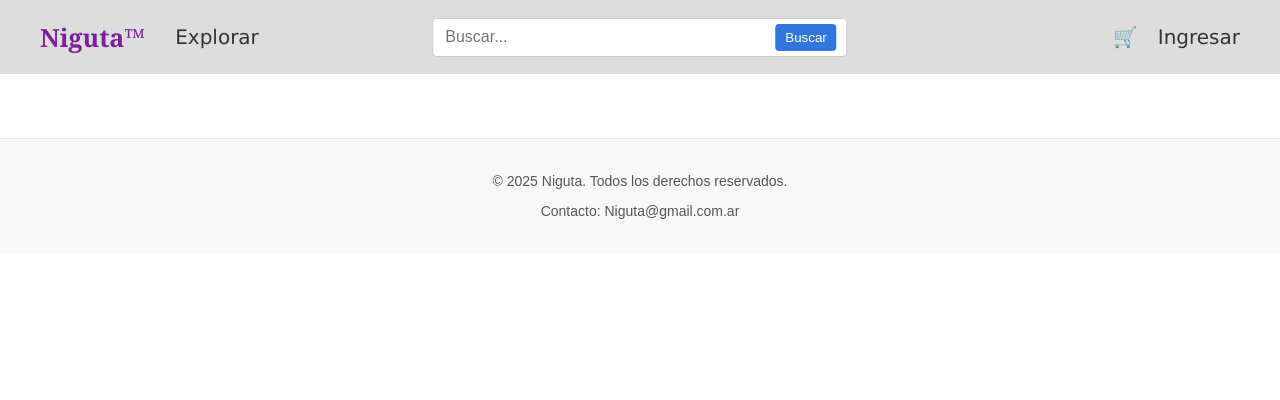
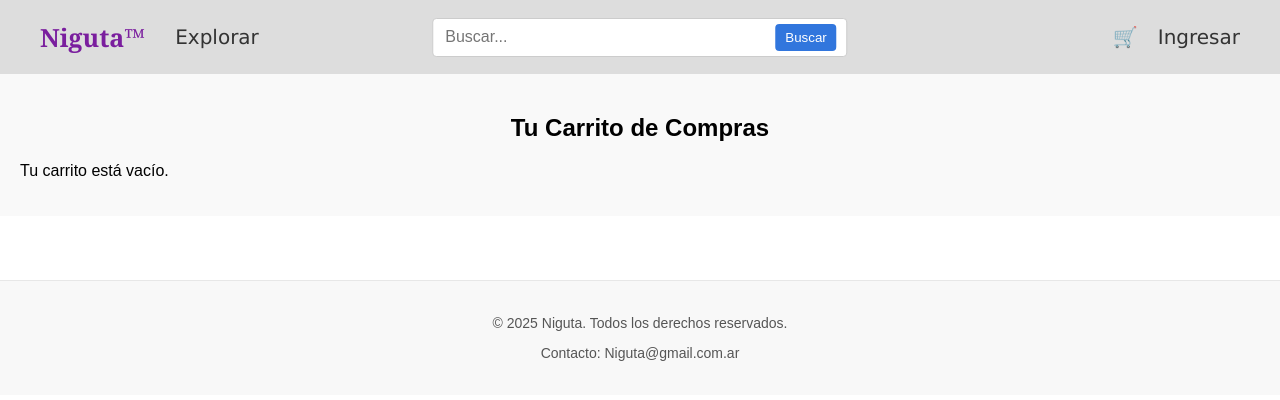
Before and after one commit to PedroNicolas14/Repo-DSW-Frontend, a React (Vite) app: page /carrito in a window 1280 px wide. Shown: the top 400 px of the page. Built offline with nearby package versions, Linux system fonts and the light colour scheme.

Commit message:
Creación del carrito, modificación en explorar

```diff
--- /dev/null
+++ b/src/context/CarritoContext.tsx
@@ -0,0 +1,76 @@
+import { createContext, useContext, useState, useEffect, ReactNode } from "react";
+
+type Indumentaria = {
+  _id: string;
+  nombre: string;
+  precio: number;
+  stock: number;
+  color: string;
+  talle: string;
+  marca: {
+    _id: string;
+    nombre: string;
+    descripcion: string;
+    logo: string;
+  };
+  categoria: {
+    _id: string;
+    nombre: string;
+    descripcion: string;
+  };
+};
+
+type CarritoContextType = {
+  carrito: Indumentaria[];
+  agregarAlCarrito: (producto: Indumentaria) => void;
+  quitarDelCarrito: (id: string) => void;
+  vaciarCarrito: () => void;
+};
+
+const CarritoContext = createContext<CarritoContextType | null>(null);
+
+export function CartProvider({ children }: { children: ReactNode }) {
+  // 🔹 1. Inicializamos desde localStorage (si existe)
+  const [carrito, setCarrito] = useState<Indumentaria[]>(() => {
+    const guardado = localStorage.getItem("carrito");
+    return guardado ? JSON.parse(guardado) : [];
+  });
+
+  // 🔹 2. Cada vez que cambia el carrito → lo guardamos
+  useEffect(() => {
+    localStorage.setItem("carrito", JSON.stringify(carrito));
+  }, [carrito]);
+
+  const agregarAlCarrito = (producto: Indumentaria) => {
+    setCarrito((prev) => {
+      const existe = prev.find((item) => item._id === producto._id);
+      if (existe) {
+        alert("Este producto ya está en el carrito");
+        return prev;
+      }
+      return [...prev, producto];
+    });
+  };
+
+  const quitarDelCarrito = (id: string) => {
+    setCarrito((prev) => prev.filter((item) => item._id !== id));
+  };
+
+  const vaciarCarrito = () => {
+    setCarrito([]);
+    localStorage.removeItem("carrito"); // limpiar también el storage
+  };
+return (
+    <CarritoContext.Provider
+      value={{ carrito, agregarAlCarrito, quitarDelCarrito, vaciarCarrito }}
+    >
+      {children}
+    </CarritoContext.Provider>
+  );
+}
+
+export function useCarrito() {
+  const context = useContext(CarritoContext);
+  if (!context) throw new Error("useCart debe usarse dentro de CartProvider");
+  return context;
+}
--- a/src/main.tsx
+++ b/src/main.tsx
@@ -7,19 +7,24 @@ import { PieDePagina } from './componentes/PieDePag.js'
 import { BrowserRouter, Routes, Route } from 'react-router-dom'
 import { Usuario } from './pages/Usuario/usuario.js'
 import { Explorar } from './pages/Explorar/explorar.js'
+import { CartProvider } from './context/CarritoContext'
+import { Carrito } from './pages/Carrito/carrito.js'
 
 const rootElement = document.getElementById('root');
 if (rootElement) {
   createRoot(rootElement).render(
     <StrictMode>
       <BrowserRouter>
+        <CartProvider>
         <Encabezado />
         <Routes>
           <Route path="/" element={<Inicio />} />
           <Route path="/explorar" element={<Explorar />} />
           <Route path="/usuario" element={<Usuario />} />
+          <Route path="/carrito" element={<Carrito />} />
         </Routes>
         <PieDePagina />
+        </CartProvider>
       </BrowserRouter>
     </StrictMode>,
   );
--- /dev/null
+++ b/src/pages/Carrito/carrito.css
@@ -0,0 +1,49 @@
+.carrito-page {
+  padding: 20px;
+  background-color: #f9f9f9;
+}
+.carrito-page h2 {
+  text-align: center;
+  margin-bottom: 20px;
+}
+.carrito-lista {
+  display: flex;
+  flex-direction: column;
+  gap: 15px;
+}
+.carrito-item {
+  background-color: #fff;
+  border: 1px solid #ddd;
+  border-radius: 8px;
+  padding: 15px;
+  display: flex;
+  justify-content: space-between;
+  align-items: center;
+  box-shadow: 0 2px 5px rgba(0, 0, 0, 0.1);
+}
+.carrito-item button {
+  background-color: #ff4d4f;
+  color: white;
+  border: none;
+  padding: 8px 12px;
+  border-radius: 4px;
+  cursor: pointer;
+}
+.carrito-item button:hover {
+  background-color: #ff7875;
+}
+.carrito-vaciar {
+  margin-top: 20px;
+  text-align: center;
+}
+.carrito-vaciar button {
+  background-color: #1890ff;
+  color: white;
+  border: none;
+  padding: 10px 16px;
+  border-radius: 4px;
+  cursor: pointer;
+}
+.carrito-vaciar button:hover {
+  background-color: #40a9ff;
+}
--- a/src/pages/Carrito/carrito.tsx
+++ b/src/pages/Carrito/carrito.tsx
@@ -0,0 +1,32 @@
+import "./carrito.css";
+import { useCarrito } from "../../context/CarritoContext";
+
+export function Carrito() {
+  const { carrito, quitarDelCarrito, vaciarCarrito } = useCarrito();
+  return (
+    <section className="carrito-page">
+      <h2>Tu Carrito de Compras</h2>
+      {carrito.length === 0 ? (
+        <p>Tu carrito está vacío.</p>
+      ) : (
+        <div className="carrito-lista">
+          {carrito.map((item) => (
+            <div key={item._id} className="carrito-item">
+              <h3>{item.nombre}</h3>
+              <p>Precio: ${item.precio}</p>
+              <button
+                onClick={() => quitarDelCarrito(item._id)}
+                className="boton-eliminar"
+              >
+                Eliminar
+              </button>
+            </div>
+          ))}
+          <button onClick={vaciarCarrito} className="boton-limpiar">
+            Limpiar Carrito
+          </button>
+        </div>
+      )}
+    </section>
+  );
+}
--- a/src/pages/Explorar/explorar.css
+++ b/src/pages/Explorar/explorar.css
@@ -26,3 +26,18 @@
   text-align: center;
   box-shadow: 0 2px 5px rgba(0, 0, 0, 0.1);
 }
+.indumentaria-imagen {
+  width: 100%;
+  height: auto;
+  border-radius: 4px;
+  margin-bottom: 10px;
+}
+
+.precio-item {
+  font-size: 1.5em;
+  color: #333;
+}
+.texto-ars {
+  font-size: 1em;
+  color: #555;
+}
--- a/src/pages/Explorar/explorar.tsx
+++ b/src/pages/Explorar/explorar.tsx
@@ -1,7 +1,7 @@
 import { useState, useEffect } from "react";
 import { api } from "../../services/api";
 import "./explorar.css";
-import { AgregarCarrito } from "../../componentes/AgregarCarrito";
+import { useCarrito } from "../../context/CarritoContext";
 
 type Indumentaria = {
   _id: string;
@@ -10,6 +10,7 @@ type Indumentaria = {
   stock: number;
   color: string;
   talle: string;
+  imagen: string;
   marca: {
     _id: string;
     nombre: string;
@@ -25,7 +26,7 @@ type Indumentaria = {
 
 export function Explorar() {
   const [indumentarias, setIndumentarias] = useState<Indumentaria[]>([]);
-  const { agregarAlCarrito } = AgregarCarrito();
+  const { agregarAlCarrito } = useCarrito();
 
   useEffect(() => {
     api
@@ -40,12 +41,11 @@ export function Explorar() {
       <div className="indumentarias-lista">
         {indumentarias.map((item:Indumentaria) => (
           <div key={item._id} className="indumentaria-item">
-            <h3>{item.nombre}</h3>
-            <p>Precio: ${item.precio}</p>
-            <p>Categoria: {item.categoria.nombre}</p>
-            <p>Marca: {item.marca.nombre}</p>
-            <p>Color: {item.color}</p>
-            <p>Stock: {item.stock}</p>
+            <h3>{item.categoria.nombre} {item.marca.nombre} {item.nombre}</h3>
+            <a href={item.imagen} target="_blank" rel="noopener noreferrer">
+              <img src={item.imagen} alt={item.nombre} className="indumentaria-imagen" />
+            </a>
+            <p><strong className="texto-ars">ARS</strong><strong className="precio-item">${item.precio}</strong></p>
             <button onClick={()=> agregarAlCarrito(item)}  className="boton-comprar">Agregar al Carrito</button>
           </div>
         ))}
```
